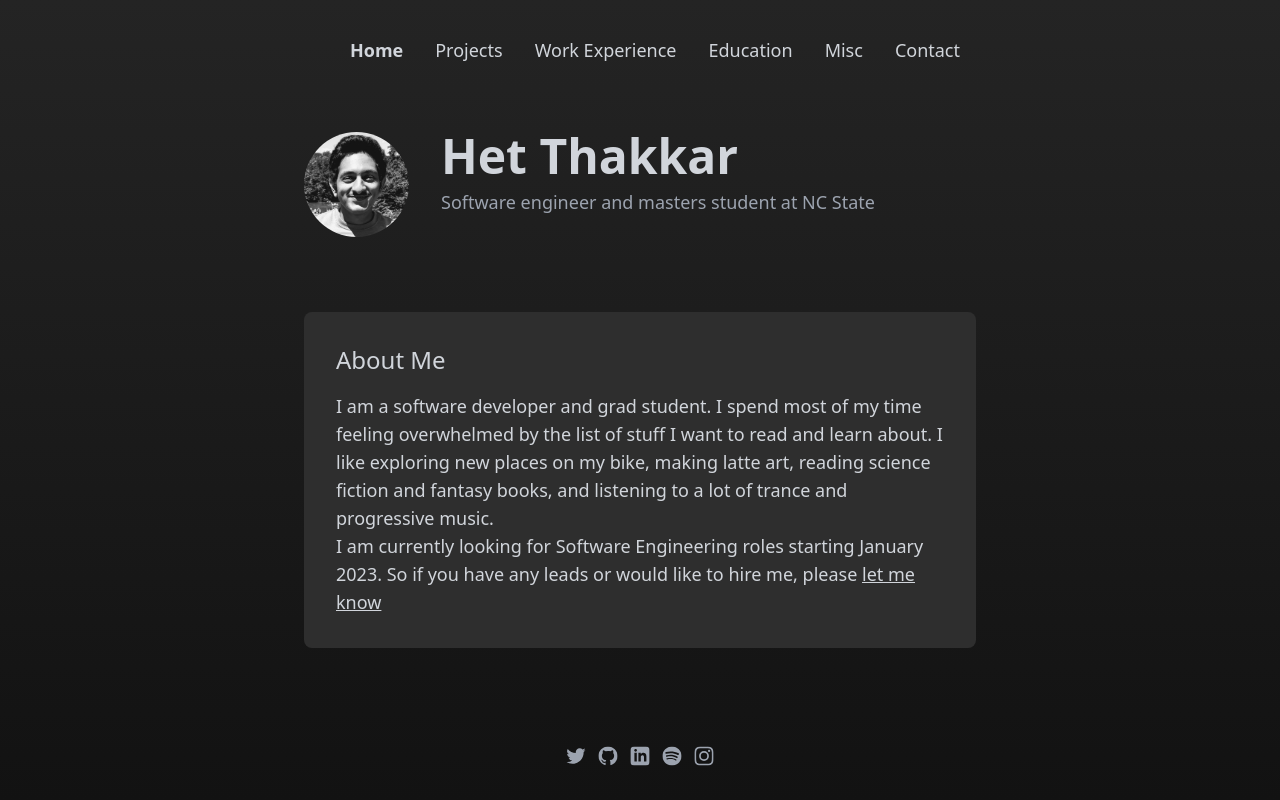
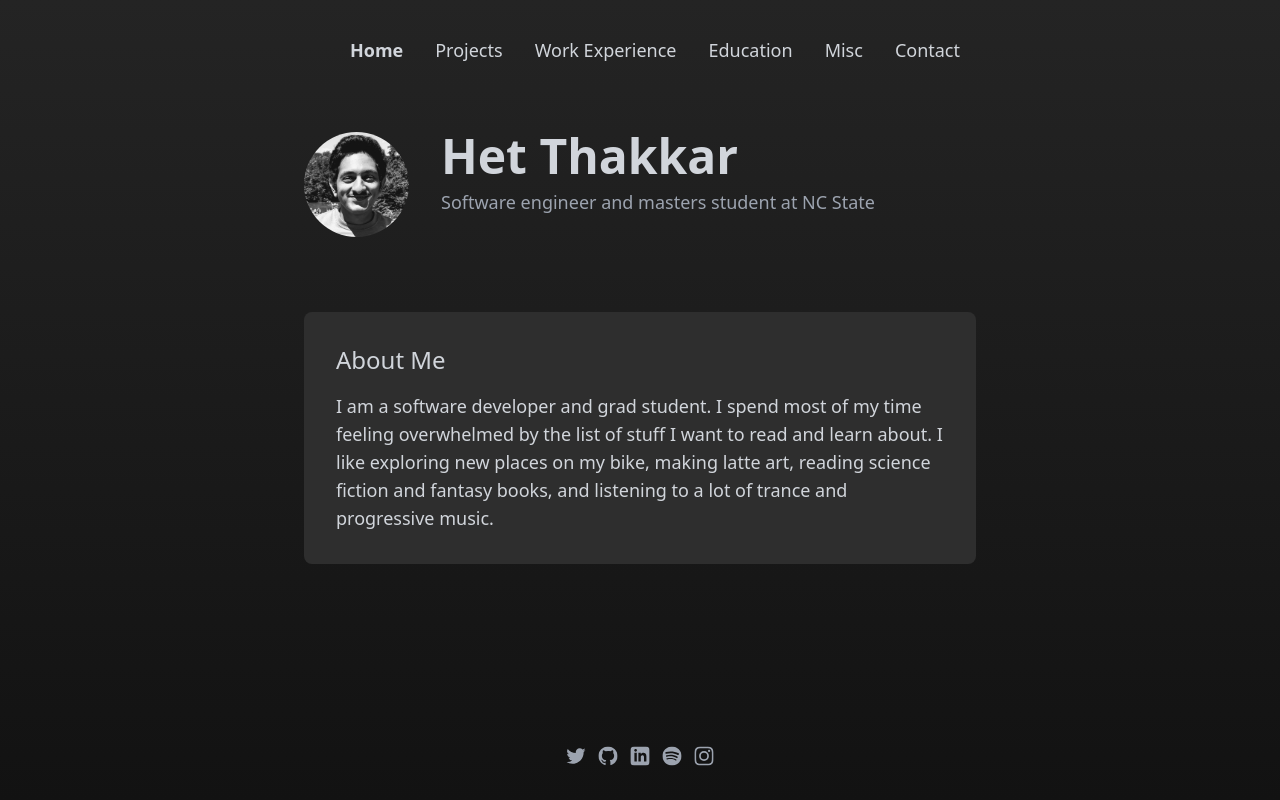
Before and after one commit to hetthakkar/portfolio, a Next.js app: page / in a window 1280 px wide. Built offline with nearby package versions, Linux system fonts and the light colour scheme.

Commit message:
update homepage description

```diff
--- a/pages/index.tsx
+++ b/pages/index.tsx
@@ -39,9 +39,6 @@ const Home: NextPage = () => {
             I like exploring new places on my bike, making latte art, reading
             science fiction and fantasy books, and listening to a lot of trance
             and progressive music.
-            <br />
-            I am currently looking for Software Engineering roles starting January 2023.
-            So if you have any leads or would like to hire me, please <Link href="/contact" target="_blank" passHref={true}><a className='underline'>let me know</a></Link>
           </div>
         </div>
       </TextContainer>
```
